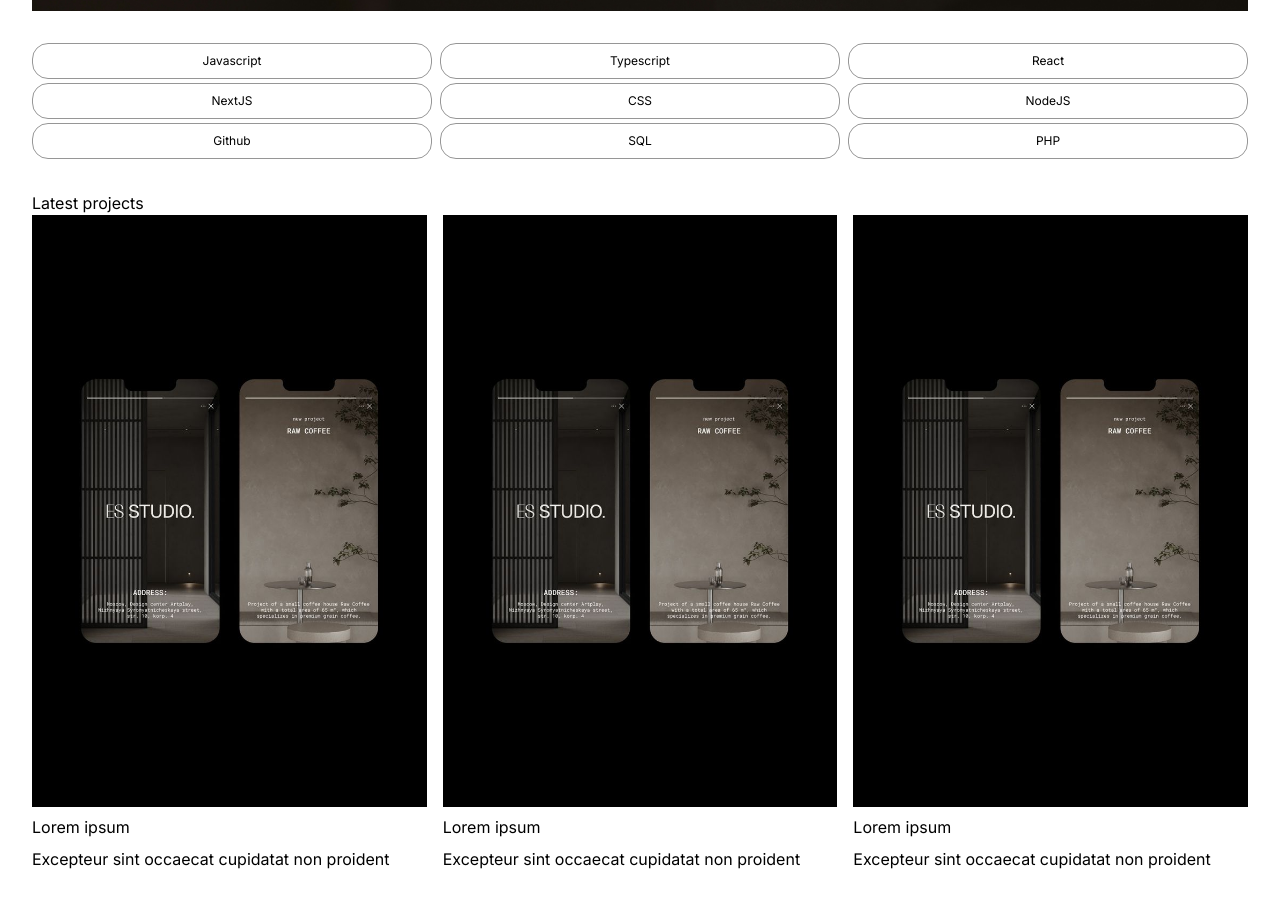
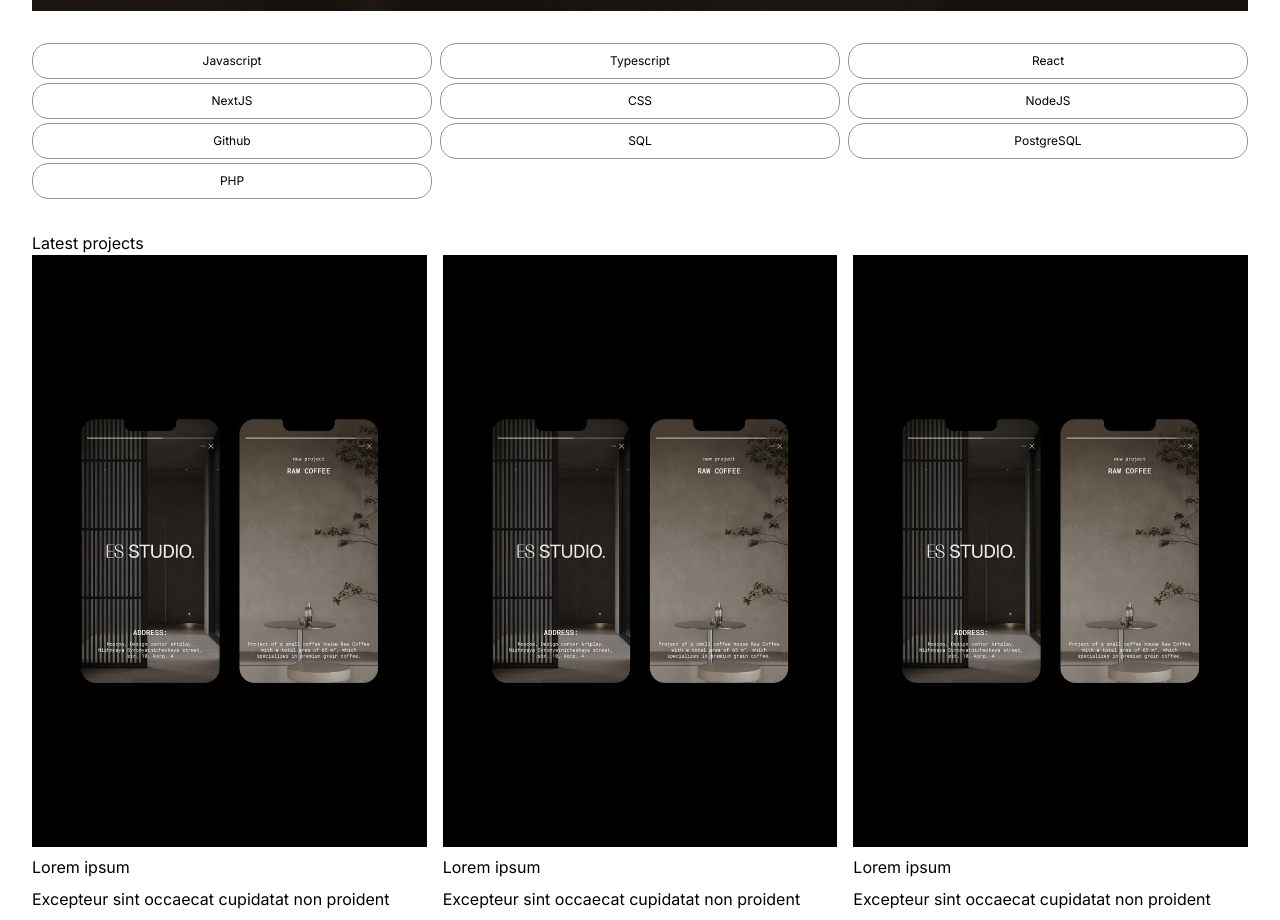
Before and after one commit to alejandro3469/portfolioo, a Next.js app: page / in a window 1280 px wide. Shown: the part 960-1880 px from the top of the page. Built offline with nearby package versions, Linux system fonts and the light colour scheme.

Commit message:
Update page.tsx

```diff
--- a/app/page.tsx
+++ b/app/page.tsx
@@ -33,6 +33,7 @@
           <li>NodeJS</li>
           <li>Github</li>
           <li>SQL</li>
+          <li>PostgreSQL</li>
           <li>PHP</li>
         </ul>
       </section>
```
